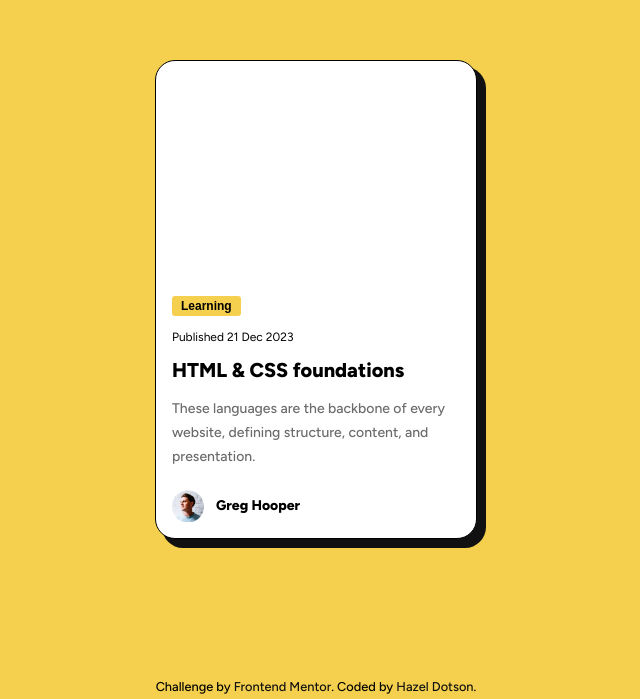
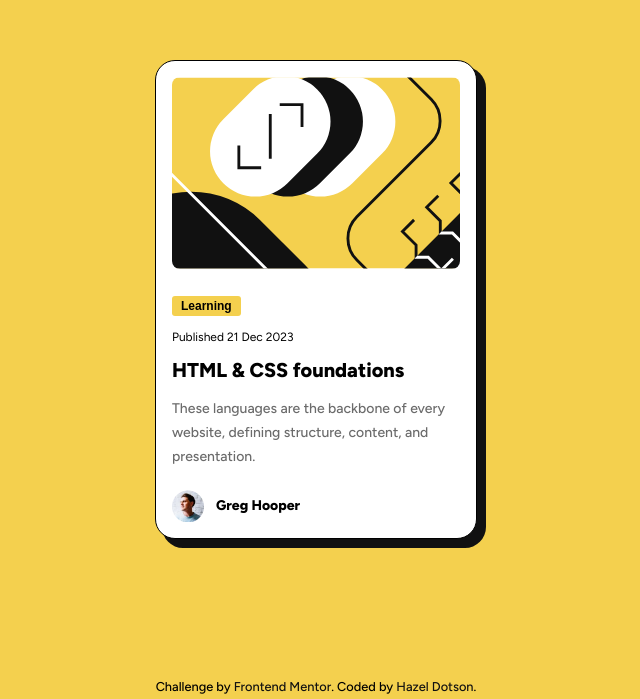
Before and after one commit to Hazel-Black/blog-preview-card-main, a plain HTML site: page index.html in a window 1280 px wide. Shown: the part 101-800 px from the top of the page, without its empty margins (324-964 px from the left). Drawn offline with Linux system fonts and the light colour scheme; the site is published under a folder, as on GitHub Pages, so addresses that start at the root find nothing.

Commit message:
Updated hero image

```diff
--- a/styles.css
+++ b/styles.css
@@ -55,7 +55,7 @@ body{
 }
 
 .hero-img{
-  background-image: url(/assets/images/illustration-article.svg);
+  background-image: url(assets/images/illustration-article.svg);
   background-size: cover;
   background-repeat: no-repeat;
   min-width: 18em;
```
